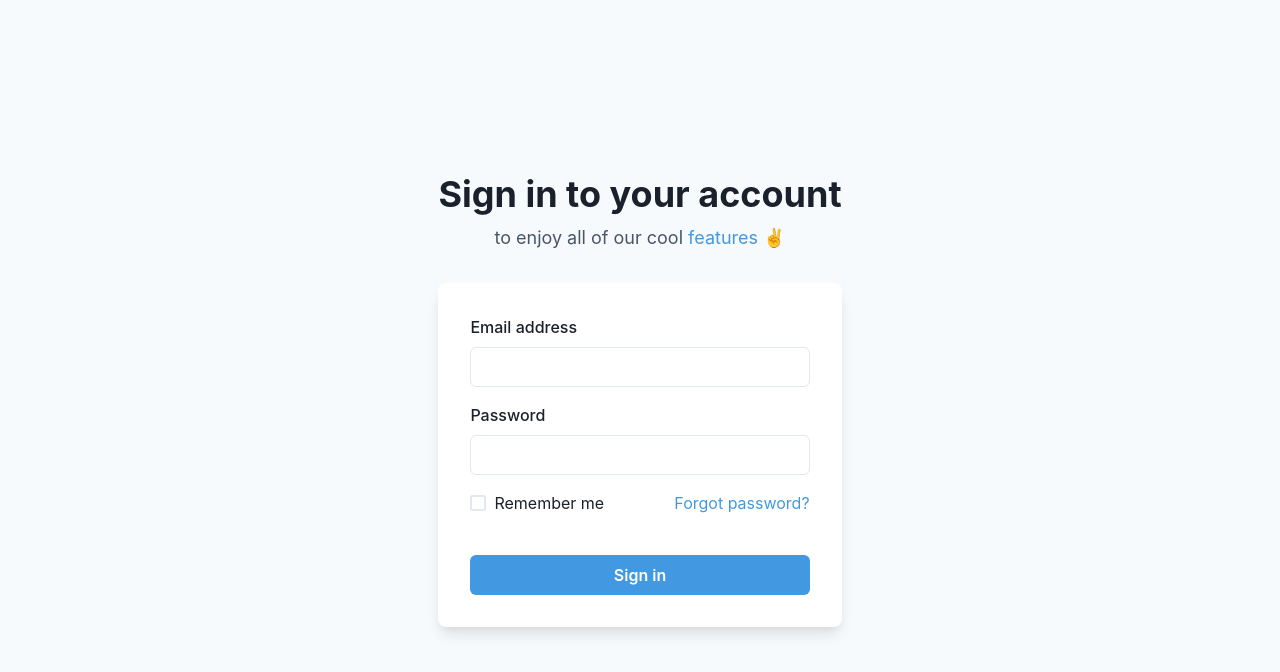
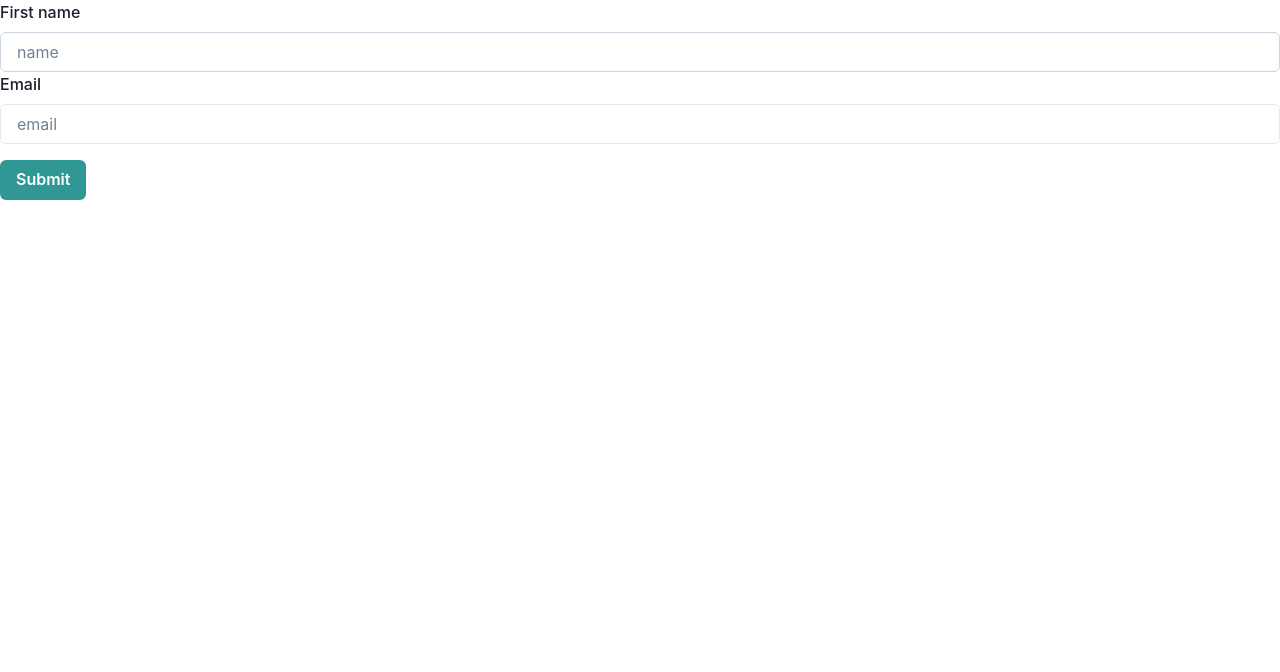
Before and after one commit to cltubigon/sportsagentpro-supa, a React (Create React App) app in the folder client/: page /login in a window 1280 px wide. Shown: the top 672 px of the page. Built offline with nearby package versions, Linux system fonts and the light colour scheme.

Commit message:
Setup unstyled login form using react-hook-form

```diff
--- a/client/src/pages/Login.js
+++ b/client/src/pages/Login.js
@@ -1,66 +1,56 @@
+import { useForm } from 'react-hook-form'
 import {
-  Flex,
-  Box,
+  FormErrorMessage,
+  FormLabel,
   FormControl,
-  FormLabel,
   Input,
-  Checkbox,
-  Stack,
-  Link,
   Button,
-  Heading,
-  Text,
-  useColorModeValue,
-} from '@chakra-ui/react';
+} from '@chakra-ui/react'
 
-export default function Login() {
+export default function HookForm() {
+  const { register, control, handleSubmit, formState, watch } = useForm()
+  const { errors } = formState
+
+  const onSubmit = (data) => {
+    console.log(data)
+  }
+
   return (
-    <Flex
-      minH={'100vh'}
-      align={'center'}
-      justify={'center'}
-      bg={useColorModeValue('gray.50', 'gray.800')}>
-      <Stack spacing={8} mx={'auto'} maxW={'lg'} py={12} px={6}>
-        <Stack align={'center'}>
-          <Heading fontSize={'4xl'}>Sign in to your account</Heading>
-          <Text fontSize={'lg'} color={'gray.600'}>
-            to enjoy all of our cool <Link color={'blue.400'}>features</Link> ✌️
-          </Text>
-        </Stack>
-        <Box
-          rounded={'lg'}
-          bg={useColorModeValue('white', 'gray.700')}
-          boxShadow={'lg'}
-          p={8}>
-          <Stack spacing={4}>
-            <FormControl id="email">
-              <FormLabel>Email address</FormLabel>
-              <Input type="email" />
-            </FormControl>
-            <FormControl id="password">
-              <FormLabel>Password</FormLabel>
-              <Input type="password" />
-            </FormControl>
-            <Stack spacing={10}>
-              <Stack
-                direction={{ base: 'column', sm: 'row' }}
-                align={'start'}
-                justify={'space-between'}>
-                <Checkbox>Remember me</Checkbox>
-                <Link color={'blue.400'}>Forgot password?</Link>
-              </Stack>
-              <Button
-                bg={'blue.400'}
-                color={'white'}
-                _hover={{
-                  bg: 'blue.500',
-                }}>
-                Sign in
-              </Button>
-            </Stack>
-          </Stack>
-        </Box>
-      </Stack>
-    </Flex>
-  );
+    <form onSubmit={handleSubmit(onSubmit)} noValidate>
+      <FormControl isInvalid={errors.name}>
+        <FormLabel htmlFor='name'>First name</FormLabel>
+        <Input
+          id='name'
+          placeholder='name'
+          {...register('name', {
+            required: 'This is required',
+            minLength: { value: 4, message: 'Minimum length should be 4' },
+          })}
+        />
+          <FormErrorMessage>
+            {errors.name && errors.name.message}
+          </FormErrorMessage>
+      </FormControl>
+      <FormControl isInvalid={errors.email}>
+      <FormLabel htmlFor='email'>Email</FormLabel>
+        <Input type='email'
+          id='email'
+          placeholder='email'
+          {...register('email', {
+            required: 'This is required',
+            pattern: {
+              value: /^[\w+\-.]+@[a-z\d\-]+(\.[a-z\d\-]+)*\.[a-z]+$/i,
+              message: 'Please enter a valid email'
+            }
+          })}
+        />
+        <FormErrorMessage>
+          {errors.email && errors.email.message}
+        </FormErrorMessage>
+      </FormControl>
+      <Button mt={4} colorScheme='teal' type='submit'>
+        Submit
+      </Button>
+    </form>
+  )
 }
```
